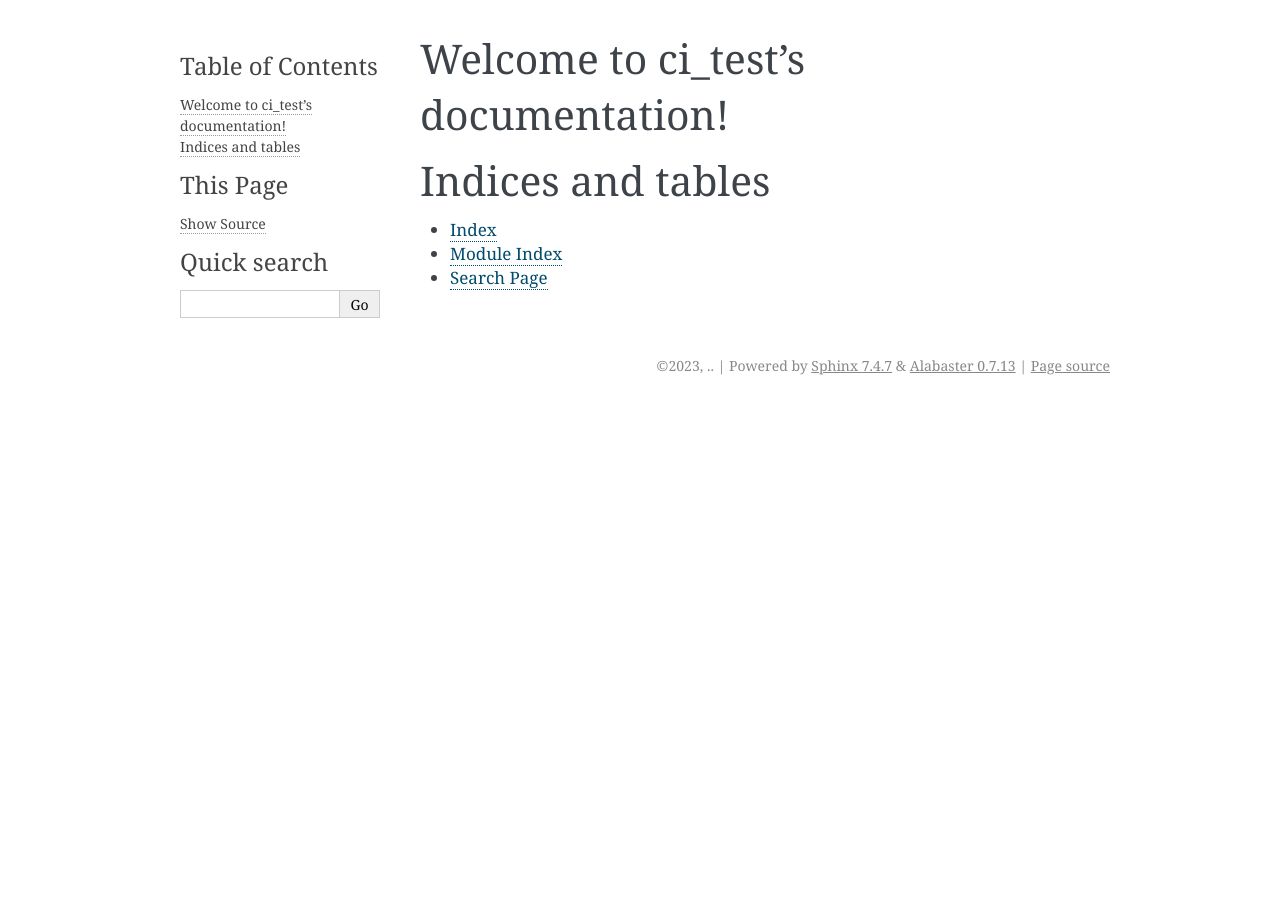
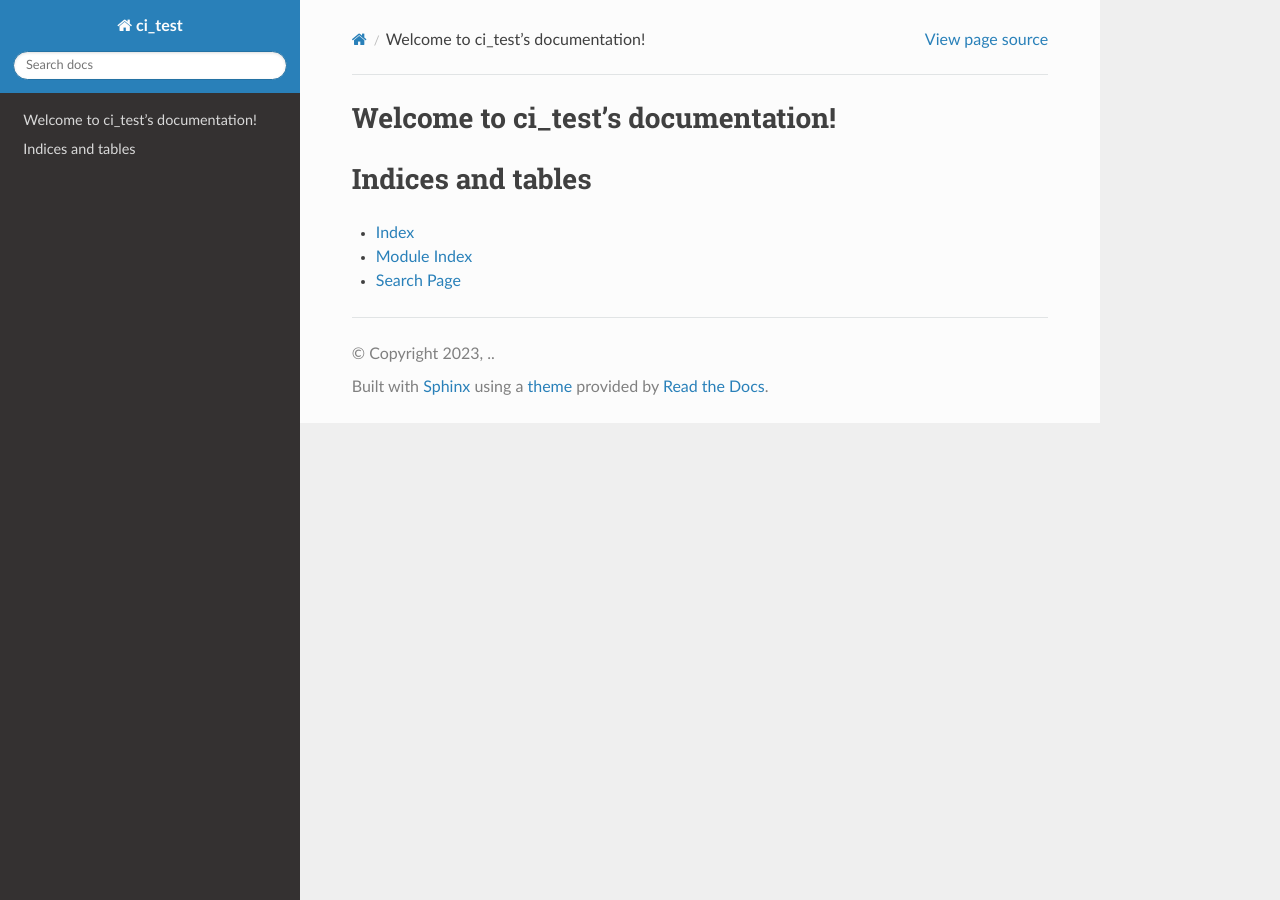
Before and after one commit to philippejaram/pages_actions_test, a Sphinx documentation site: the page built from docs/source/index.rst, in a window 1280 px wide. Built offline with Sphinx 7.4.7 and the Read the Docs theme 2.0.0, drawn with Linux system fonts in a browser that asks for light colours.

Commit message:
Update conf.py

```diff
--- a/docs/source/conf.py
+++ b/docs/source/conf.py
@@ -1,7 +1,12 @@
 # Configuration file for the Sphinx documentation builder.
 #
+
 # For the full list of built-in configuration values, see the documentation:
 # https://www.sphinx-doc.org/en/master/usage/configuration.html
+import os
+import sys
+sys.path.insert(0,os.path.abspath('..'))
+
 
 # -- Project information -----------------------------------------------------
 # https://www.sphinx-doc.org/en/master/usage/configuration.html#project-information
@@ -14,7 +19,7 @@
 # -- General configuration ---------------------------------------------------
 # https://www.sphinx-doc.org/en/master/usage/configuration.html#general-configuration
 
-extensions = []
+extensions = ['sphinx.ext.napoleon', 'sphinx.ext.autodoc']
 
 templates_path = ['_templates']
 exclude_patterns = []
@@ -24,5 +29,5 @@
 # -- Options for HTML output -------------------------------------------------
 # https://www.sphinx-doc.org/en/master/usage/configuration.html#options-for-html-output
 
-html_theme = 'alabaster'
+html_theme = 'sphinx_rtd_theme'
 html_static_path = ['_static']
```
